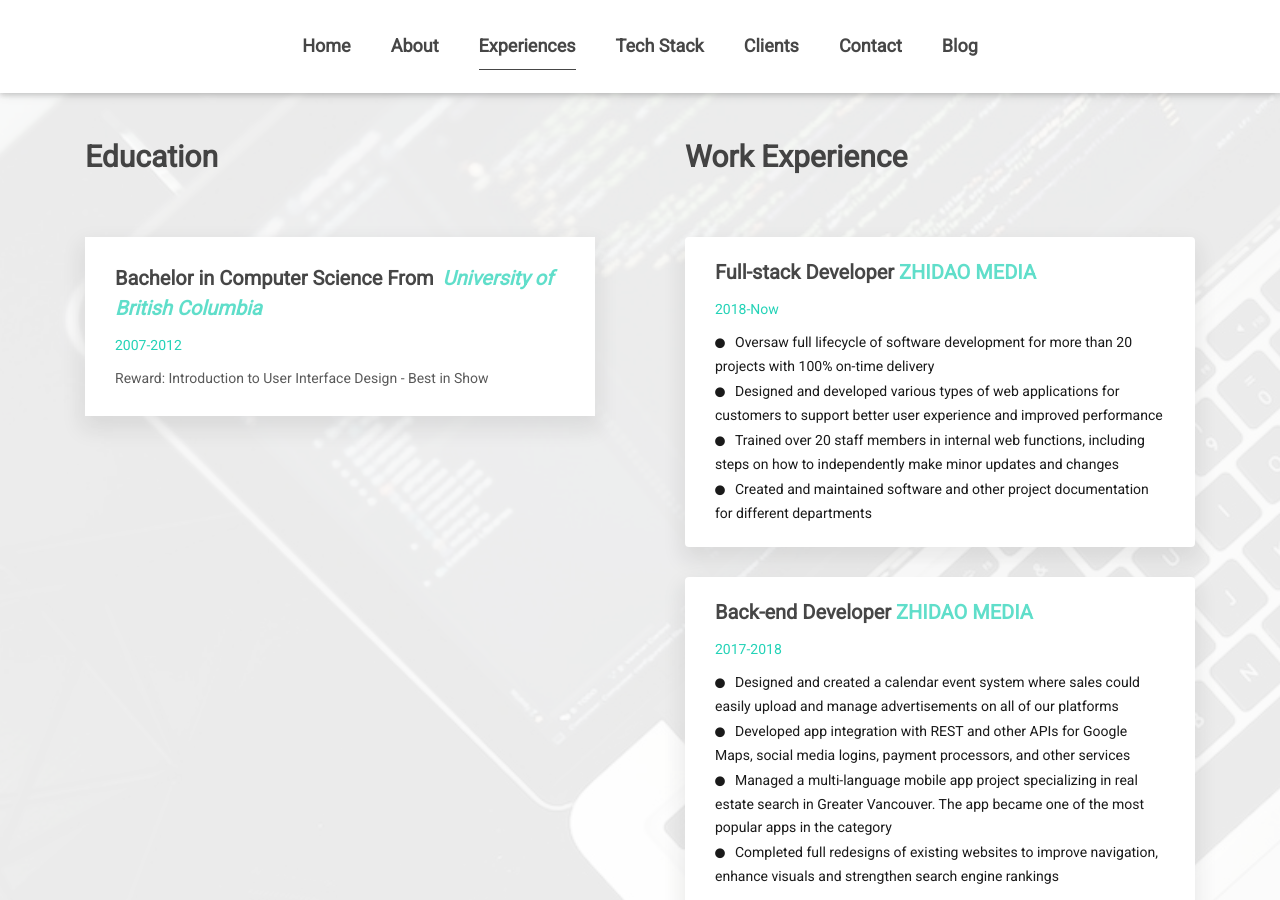
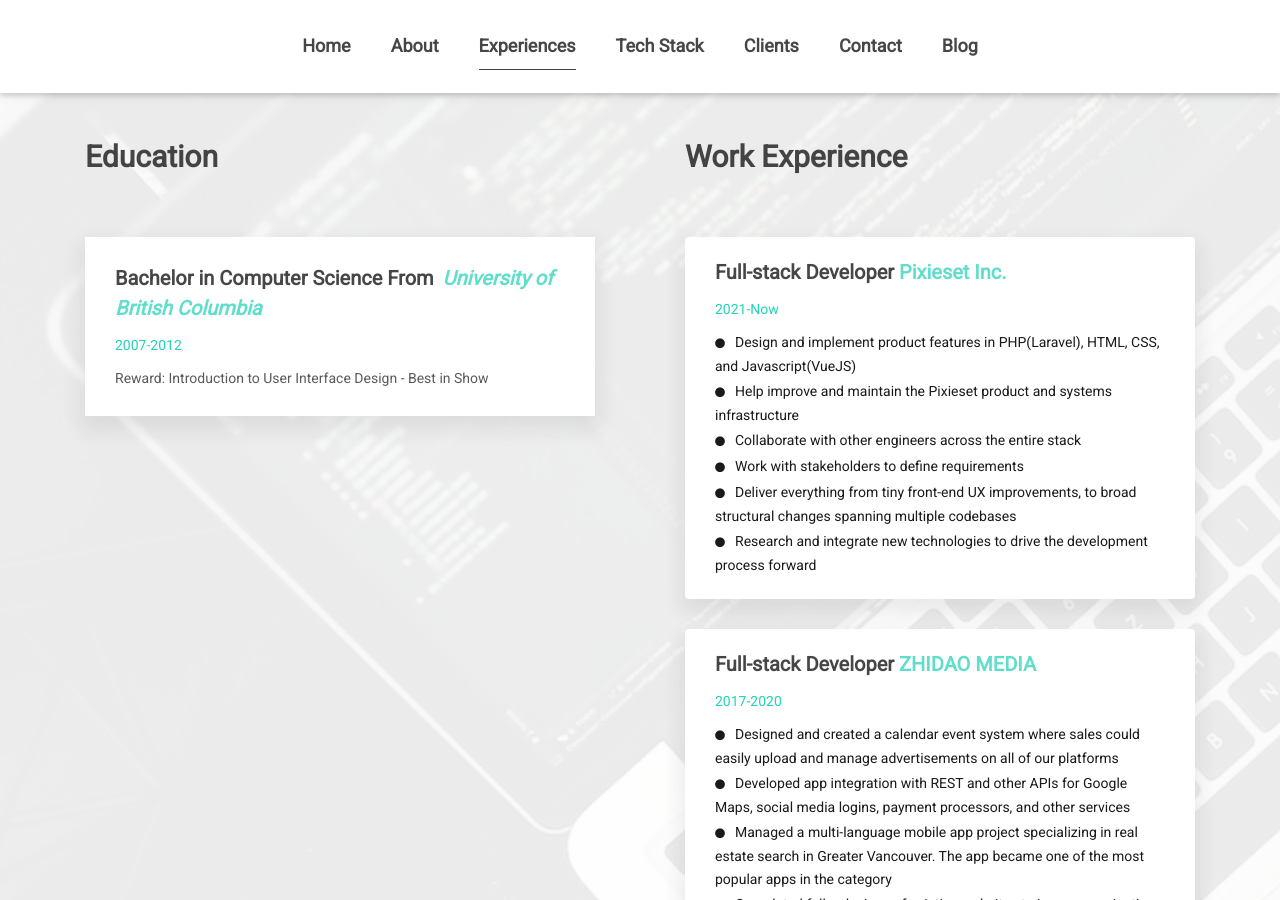
Before and after one commit to jameskzhao/site, a Jekyll site: the page index.html, which Jekyll copies as it is, in a window 1280 px wide and 900 px high, scrolled down 1215 px. Built offline with Jekyll 4.4.1, drawn with Linux system fonts in a browser that asks for light colours; nearby versions of some CDN libraries.

Commit message:
add work experience and website

```diff
--- a/index.html
+++ b/index.html
@@ -287,30 +287,26 @@
                         <div class="mh-work">
                             <h3>Work Experience</h3>
                             <div class="mh-experience-deatils">
-                                <!-- Education Institutes-->
+                                <!-- Employment History-->
                                 <div class="mh-work-item dark-bg wow fadeInUp" data-wow-duration="0.8s"
                                     data-wow-delay="0.4s">
                                     <h4>Full-stack Developer <a rel="noreferrer" target="_blank"
-                                            href="//easy-trade.ca/en">ZHIDAO MEDIA</a></h4>
-                                    <div class="mh-eduyear">2018-Now</div>
+                                            href="https://pixieset.com/">Pixieset Inc.</a></h4>
+                                    <div class="mh-eduyear">2021-Now</div>
                                     <ul class="work-responsibility">
-                                        <li><i class="fa fa-circle"></i>Oversaw full lifecycle of software development
-                                            for more than 20 projects with 100% on-time delivery</li>
-                                        <li><i class="fa fa-circle"></i>Designed and developed various types of web
-                                            applications for customers to support better user experience and improved
-                                            performance</li>
-                                        <li><i class="fa fa-circle"></i>Trained over 20 staff members in internal web
-                                            functions, including steps on how to independently make minor updates and
-                                            changes</li>
-                                        <li><i class="fa fa-circle"></i>Created and maintained software and other
-                                            project documentation for different departments</li>
+                                        <li><i class="fa fa-circle"></i>Design and implement product features in PHP(Laravel), HTML, CSS, and Javascript(VueJS)</li>
+                                        <li><i class="fa fa-circle"></i>Help improve and maintain the Pixieset product and systems infrastructure</li>
+                                        <li><i class="fa fa-circle"></i>Collaborate with other engineers across the entire stack</li>
+                                        <li><i class="fa fa-circle"></i>Work with stakeholders to define requirements</li>
+                                        <li><i class="fa fa-circle"></i>Deliver everything from tiny front-end UX improvements, to broad structural changes spanning multiple codebases</li>
+                                        <li><i class="fa fa-circle"></i>Research and integrate new technologies to drive the development process forward</li>
                                     </ul>
                                 </div>
                                 <div class="mh-work-item dark-bg wow fadeInUp" data-wow-duration="0.8s"
                                     data-wow-delay="0.4s">
-                                    <h4>Back-end Developer <a rel="noreferrer" target="_blank"
+                                    <h4>Full-stack Developer <a rel="noreferrer" target="_blank"
                                             href="//tapcash.com/">ZHIDAO MEDIA</a></h4>
-                                    <div class="mh-eduyear">2017-2018</div>
+                                    <div class="mh-eduyear">2017-2020</div>
                                     <ul class="work-responsibility">
                                         <li><i class="fa fa-circle"></i>Designed and created a calendar event system
                                             where sales could easily upload and manage advertisements on all of our
@@ -483,6 +479,15 @@
                         </a>
                     </div>
                 </div>
+                <div class="col-sm-4 mb-4">
+                    <div class="wow fadeInUp shadow rounded overflow-hidden" data-wow-duration="0.8s"
+                        data-wow-delay="1s">
+                        <a href="https://gnosisdevelopment.ca" target="_blank" class="w-100">
+                            <img src="assets/images/portfolio/gnosis.png" alt="Esenta Development" srcset=""
+                                class="w-100 img-fluid">
+                        </a>
+                    </div>
+                </div>
             </div>
         </div>
     </section>
```
Also changed, not shown: assets/images/portfolio/gnosis.png (added).
